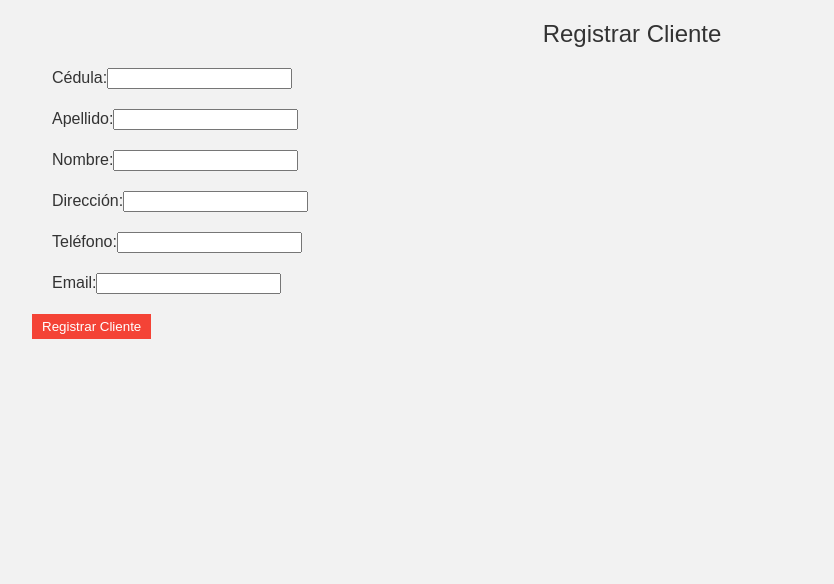
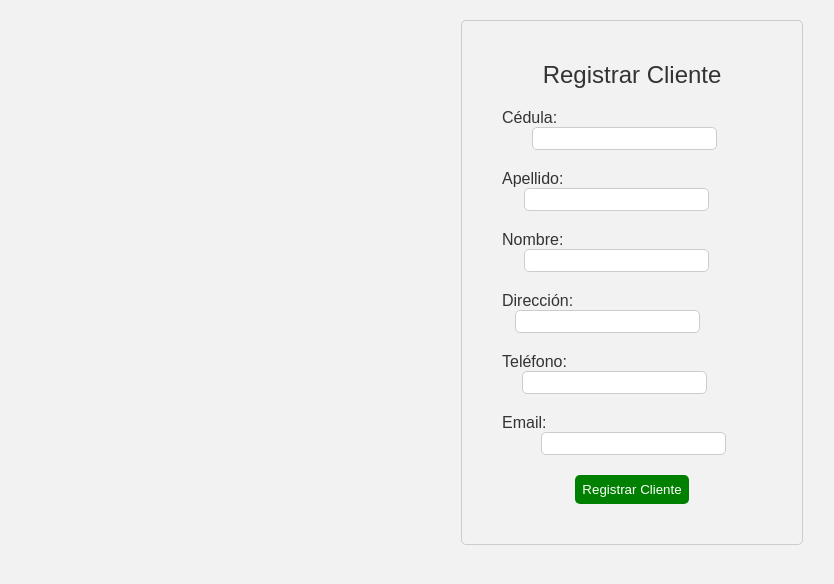
Before and after one commit to Baio99/Hoteles-River-Mall, a React (Create React App) app in the folder fronted/: page /Reservacion/1 in a window 1280 px wide. Shown: the top 584 px of the page, without its empty margins (8-842 px from the left). Built offline with nearby package versions, Linux system fonts and the light colour scheme.

Commit message:
Update FormularioCliente.js

```diff
--- a/fronted/src/Componentes/FormularioCliente.js
+++ b/fronted/src/Componentes/FormularioCliente.js
@@ -13,7 +13,7 @@ const FormularioCliente = ({ idHabitacion }) => {
   const [reservaConfirmada, setReservaConfirmada] = useState(false);
   const [fechaIngreso, setFechaIngreso] = useState('');
   const [fechaSalida, setFechaSalida] = useState('');
-  const [estatusRes, setEstatusRes] = useState('Pend'); // Valor predeterminado 'Pend'
+  const [estatusRes, setEstatusRes] = useState('Pendiente'); // Valor predeterminado 'Pend'
   //const [mostrarEstadoReservacion, setMostrarEstadoReservacion] = useState(false); // Estado para controlar la visibilidad del campo Estado Reservación
   const [showModal, setShowModal] = useState(false); // Estado para controlar si se muestra el modal
   const navigate = useNavigate(); // Hook useNavigate para la navegación
@@ -21,7 +21,8 @@ const FormularioCliente = ({ idHabitacion }) => {
   // Componente de modal para mostrar los datos del usuario
   const ModalDatosUsuario = ({ cedula, nombre, fechaIngreso, fechaSalida, tipoHabitacion, onClose }) => {
     return (
-    <div className="modal-background">
+
+      <div className="modal-background" >
         <div className="modal-content">
           <h2>Datos Usuario</h2>
           <p>Cédula: {cedula}</p>
@@ -70,7 +71,7 @@ const ModalDatosUsuario = ({ cedula, nombre, fechaIngreso, fechaSalida, tipoHabi
 
   const handleReservacionSubmit = async (e) => {
     e.preventDefault();
-    setEstatusRes('Conf');
+    setEstatusRes('Confirmada');
 
 
     // Ajustar el formato de las fechas al formato esperado en la base de datos (DD-MM-YYYY)
@@ -125,9 +126,9 @@ const ModalDatosUsuario = ({ cedula, nombre, fechaIngreso, fechaSalida, tipoHabi
 
 
   return (
-    <div>
+    <div style={{ display: 'flex', justifyContent: 'center', alignItems: 'center' }}>
       {!reservaConfirmada ? (
-        <form onSubmit={handleClienteSubmit}>
+        <form onSubmit={handleClienteSubmit} style={{  width: '300px', padding: '20px', border: '1px solid #ccc', borderRadius: '5px' }}>
           <h2>Registrar Cliente</h2>
           {/* Campos del formulario para registrar cliente */}
           <div>
@@ -138,6 +139,7 @@ const ModalDatosUsuario = ({ cedula, nombre, fechaIngreso, fechaSalida, tipoHabi
               value={cedula}
               onChange={(e) => setCedula(e.target.value)}
               required
+              style={{ marginLeft: '30px', border: '1px solid #ccc', borderRadius: '5px', padding: '3px' }}
             />
           </div>
           <div>
@@ -148,6 +150,7 @@ const ModalDatosUsuario = ({ cedula, nombre, fechaIngreso, fechaSalida, tipoHabi
               value={apellido}
               onChange={(e) => setApellido(e.target.value)}
               required
+              style={{ marginLeft: '22px', border: '1px solid #ccc', borderRadius: '5px', padding: '3px' }}
             />
           </div>
           <div>
@@ -158,6 +161,7 @@ const ModalDatosUsuario = ({ cedula, nombre, fechaIngreso, fechaSalida, tipoHabi
               value={nombre}
               onChange={(e) => setNombre(e.target.value)}
               required
+              style={{ marginLeft: '22px', border: '1px solid #ccc', borderRadius: '5px', padding: '3px' }}
             />
           </div>
           <div>
@@ -168,6 +172,7 @@ const ModalDatosUsuario = ({ cedula, nombre, fechaIngreso, fechaSalida, tipoHabi
               value={direccion}
               onChange={(e) => setDireccion(e.target.value)}
               required
+              style={{ marginLeft: '13px', border: '1px solid #ccc', borderRadius: '5px', padding: '3px' }}
             />
           </div>
           <div>
@@ -178,6 +183,7 @@ const ModalDatosUsuario = ({ cedula, nombre, fechaIngreso, fechaSalida, tipoHabi
               value={telefono}
               onChange={(e) => setTelefono(e.target.value)}
               required
+              style={{ marginLeft: '20px', border: '1px solid #ccc', borderRadius: '5px', padding: '3px' }}
             />
           </div>
           <div>
@@ -188,12 +194,16 @@ const ModalDatosUsuario = ({ cedula, nombre, fechaIngreso, fechaSalida, tipoHabi
               value={email}
               onChange={(e) => setEmail(e.target.value)}
               required
+              style={{ marginLeft: '39px', border: '1px solid #ccc', borderRadius: '5px', padding: '3px' }}
             />
           </div>
-          <button type="submit">Registrar Cliente</button>
+
+          <div style={{ display: 'flex', justifyContent: 'center' }}>
+            <button type="submit" style={{ backgroundColor: 'green', color: 'white', padding: '7px', border: 'none', borderRadius: '5px' }}>Registrar Cliente</button>
+          </div>
         </form>
       ) : (
-        <form onSubmit={handleReservacionSubmit}>
+        <form onSubmit={handleReservacionSubmit} style={{  width: '350px', padding: '20px', border: '1px solid #ccc', borderRadius: '5px' }}>
           <h2>Confirmar Reserva</h2>
           {/* Campos del formulario para confirmar reservación */}
           <div>
@@ -204,6 +214,7 @@ const ModalDatosUsuario = ({ cedula, nombre, fechaIngreso, fechaSalida, tipoHabi
               value={fechaIngreso}
               onChange={(e) => setFechaIngreso(e.target.value)}
               required
+              style={{ marginLeft: '35px', border: '1px solid #ccc', borderRadius: '5px', padding: '3px' }}
             />
           </div>
           <div>
@@ -214,6 +225,7 @@ const ModalDatosUsuario = ({ cedula, nombre, fechaIngreso, fechaSalida, tipoHabi
               value={fechaSalida}
               onChange={(e) => setFechaSalida(e.target.value)}
               required
+              style={{ marginLeft: '45px', border: '1px solid #ccc', borderRadius: '5px', padding: '3px' }}
             />
           </div>
 
@@ -224,16 +236,19 @@ const ModalDatosUsuario = ({ cedula, nombre, fechaIngreso, fechaSalida, tipoHabi
               id="estadoReservacion"
               value={estatusRes}
               readOnly // Hacer que el campo sea de solo lectura
+              required
+              style={{ marginLeft: '15px', border: '1px solid #ccc', borderRadius: '5px', padding: '3px', width: '111px'}}
             />
           </div>
-
-          {!showModal && <button type="submit">Confirmar Reserva</button>}
+          <div style={{ display: 'flex', justifyContent: 'center' }}>
+          {!showModal && <button type="submit" style={{ backgroundColor: 'green', color: 'white', padding: '7px', border: 'none', borderRadius: '5px' }}>Confirmar Reserva</button>}
+          </div>
         </form>
       )}
 
       {/* Modal de datos del usuario */}
       {showModal && (
-        <div className="modal-background">
+        <div className="modal-background" style={{  width: '350px', padding: '11px', border: '1px solid #ccc', borderRadius: '5px' }}>
           <div className="modal-content">
             <h2>Datos Usuario</h2>
             <p>Cédula: {cedula}</p>
```
Lines whose indentation alone changed are shown as unchanged.
